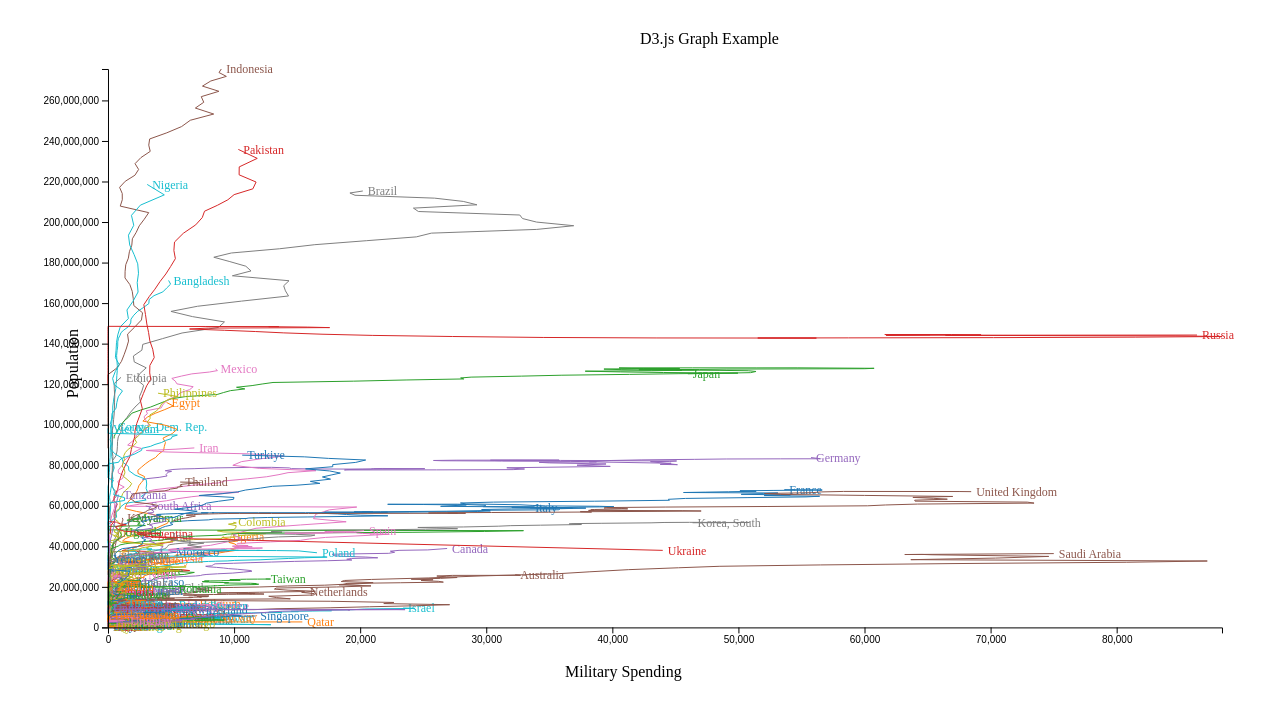
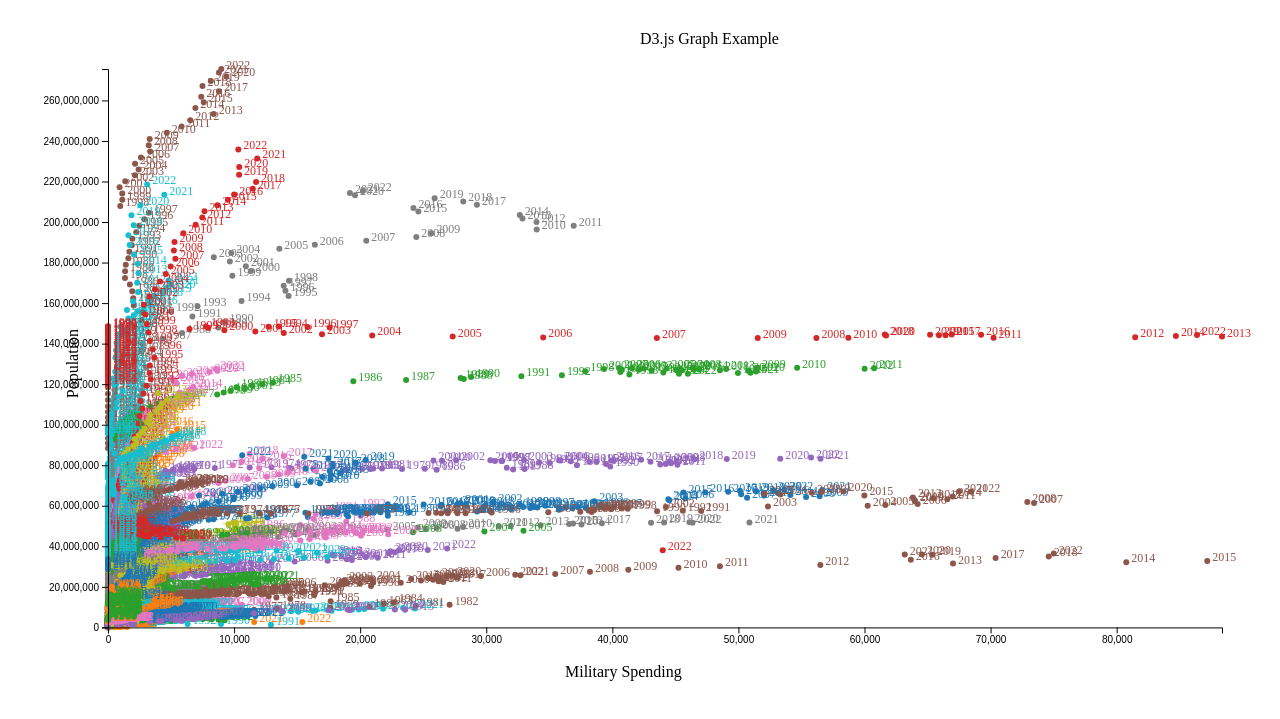
Before and after one commit to lfoley7/Surprise_Map_Scrollytelling_World_Data, a plain HTML site: page d3graph/index.html in a window 1280 px wide. Shown: the part 61-780 px from the top of the page. Drawn offline with nearby package versions, Linux system fonts and the light colour scheme.

Commit message:
point-proving-branch

```diff
--- a/d3graph/index.html
+++ b/d3graph/index.html
@@ -13,7 +13,8 @@
             position: relative;
             width: 100%;
             height: 0;
-            padding-bottom: calc(100% * (3 / 4)); /* Adjust aspect ratio as needed */
+            padding-bottom: calc(100% * (3 / 4));
+            /* Adjust aspect ratio as needed */
             vertical-align: top;
             overflow: hidden;
         }
@@ -35,13 +36,13 @@
 
         //Read the data
         d3.csv("../graphOutputs/country-year-output.csv", function (d) {
-            if(!["United States", "China", "India"].includes(d.Country)){
+            if (!["United States", "China", "India"].includes(d.Country)) {
                 return {
-                year: +d.Year, // Convert to number
-                country: d.Country,
-                militarySpending: +d.Military, // Convert to number
-                population: +d.Population // Convert to number
-            };
+                    year: +d.Year, // Convert to number
+                    country: d.Country,
+                    militarySpending: +d.Military, // Convert to number
+                    population: +d.Population // Convert to number
+                };
             }
 
         }).then(function (data) {
@@ -86,23 +87,28 @@
             groupedData.forEach((countryData, country) => {
                 const color = colorScale(country); // Get random color for the country
 
-                // Append path element for the line
-                svg.append("path")
-                    .datum(countryData)
-                    .attr("fill", "none")
-                    .attr("class", "line")
-                    .attr("d", line)
-                    .style("stroke", color);
+                // Append circles for each data point
+                svg.selectAll(".circle")
+                    .data(countryData)
+                    .enter()
+                    .append("circle")
+                    .attr("class", "data-point")
+                    .attr("cx", d => xScale(d.militarySpending)) // Set x position
+                    .attr("cy", d => yScale(d.population)) // Set y position
+                    .attr("r", 3) // Set radius of circles
+                    .style("fill", color); // Set fill color
 
-                 // Append label for the line
-                 svg.append("text")
-                    .datum(countryData[countryData.length - 1]) // Position the label at the end of the line
-                    .attr("transform", `translate(${xScale(countryData[countryData.length - 1].militarySpending)}, ${yScale(countryData[countryData.length - 1].population)})`)
-                    .attr("x", 5) // Offset from the end of the line
-                    .attr("dy", "0.35em")
+                // Append label for each data point
+                svg.selectAll(".label")
+                    .data(countryData)
+                    .enter()
+                    .append("text")
+                    .attr("class", "data-label")
+                    .attr("x", d => xScale(d.militarySpending) + 5) // Offset from circle
+                    .attr("y", d => yScale(d.population))
+                    .text(d => ( d.year))
                     .style("font-size", "12px")
-                    .style("fill", color)
-                    .text(country);
+                    .style("fill", color);
             });
 
             // Add axes
```
